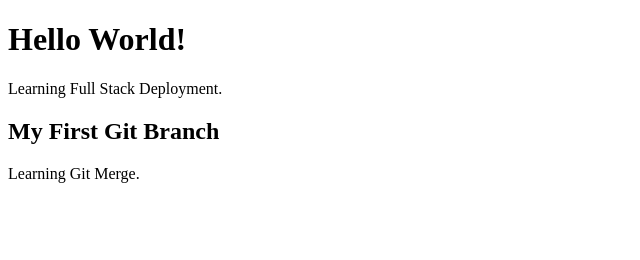
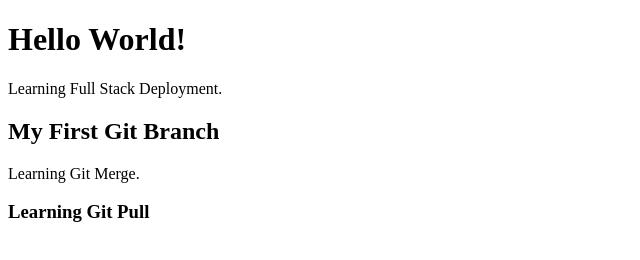
Before and after one commit to pratikshakp247-code/Deployment-Practice, a plain HTML site: page index.html in a window 1280 px wide. Shown: the whole page, without its empty margins (0-640 px from the left). Drawn offline with Linux system fonts and the light colour scheme.

Commit message:
Update index.html

```diff
--- a/index.html
+++ b/index.html
@@ -10,6 +10,7 @@
     <h2>My First Git Branch</h2>
     <p>Learning Git Merge.</p>
 
+    <h3>Learning Git Pull</h3>
 
 </body>
 </html>
```
